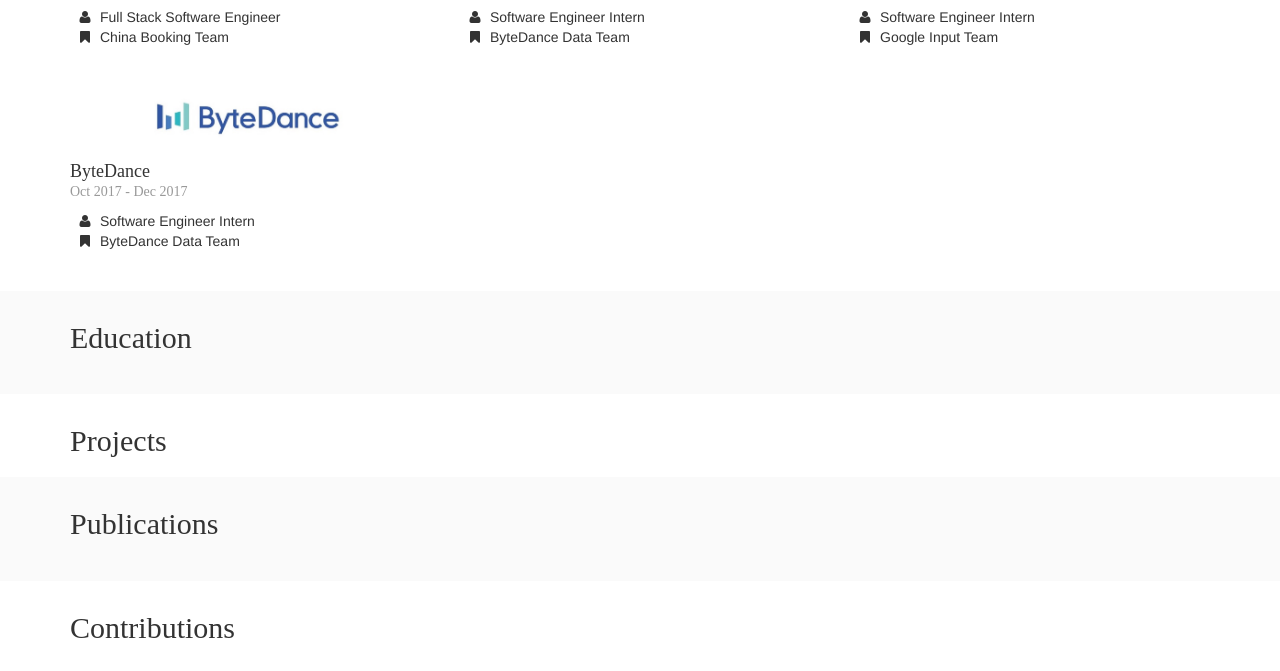
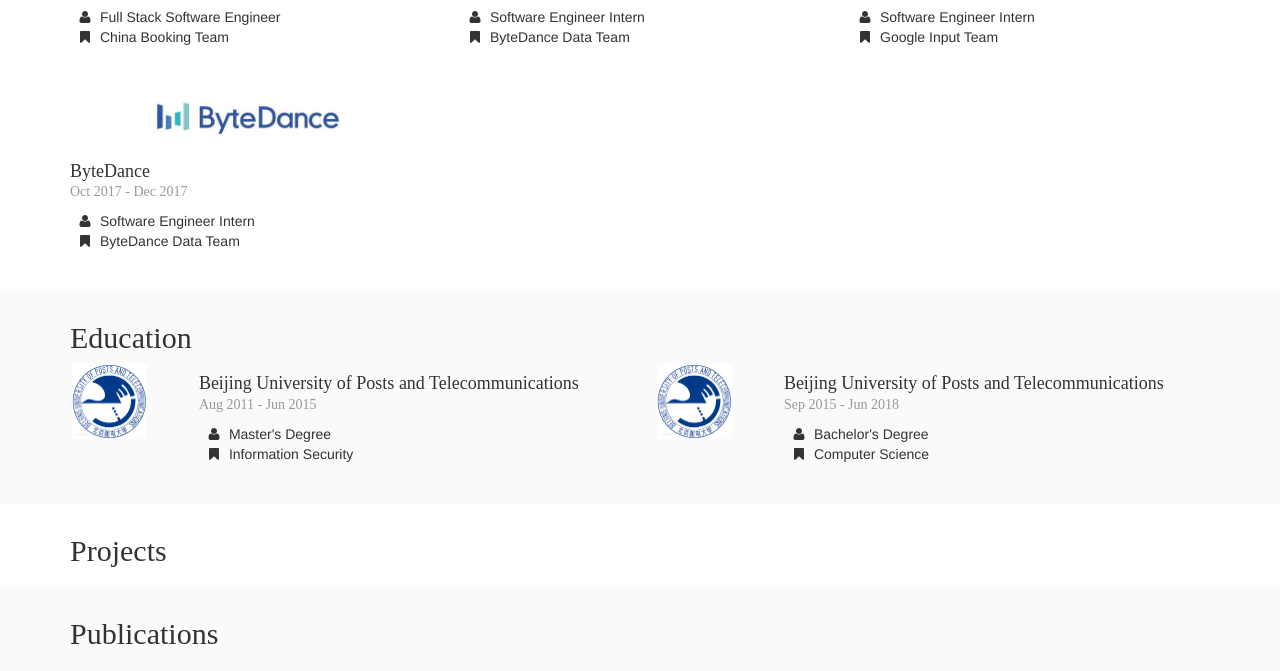
Before and after one commit to 2997ms/2997ms_me, a plain HTML site: page index.html in a window 1280 px wide. Shown: the part 521-1192 px from the top of the page. Drawn offline with Linux system fonts and the light colour scheme; a web font is replaced by a local one.

Commit message:
Add info

```diff
--- a/index.html
+++ b/index.html
@@ -161,6 +161,38 @@
     </div>
     <div class="row">
 
+      <div class="col-ng-6 col-md-6 col-sm-6 col-xs-12">
+        <div class="edu-logo inline">
+          <a href="https://www.bupt.edu.cn/" target="_blank">
+            <img src="static/img/bupt.jpg" alt="Beijing University of Posts and Telecommunications" height="75px">
+          </a>
+        </div>
+        <div class="inline edu-desc">
+          <h4>Beijing University of Posts and Telecommunications<br /><small>Aug 2011 - Jun 2015</small></h4>
+
+          <ul class="list-unstyled icons-ul">
+            <li><i class="icon-li icon-user"></i> Master's Degree</li>
+            <li><i class="icon-li icon-bookmark"></i> Information Security</li>
+          </ul>
+        </div>
+      </div>
+
+      <div class="col-ng-6 col-md-6 col-sm-6 col-xs-12">
+        <div class="edu-logo inline">
+          <a href="https://www.bupt.edu.cn/" target="_blank">
+            <img src="static/img/bupt.jpg" alt="Beijing University of Posts and Telecommunications" height="75px">
+          </a>
+        </div>
+        <div class="inline edu-desc">
+          <h4>Beijing University of Posts and Telecommunications<br /><small>Sep 2015 - Jun 2018</small></h4>
+
+          <ul class="list-unstyled icons-ul">
+            <li><i class="icon-li icon-user"></i> Bachelor's Degree</li>
+            <li><i class="icon-li icon-bookmark"></i> Computer Science</li>
+          </ul>
+        </div>
+      </div>
+
     </div>
   </div>
 
```
Also changed, not shown: static/img/bupt.jpg (added), 1 other file.
